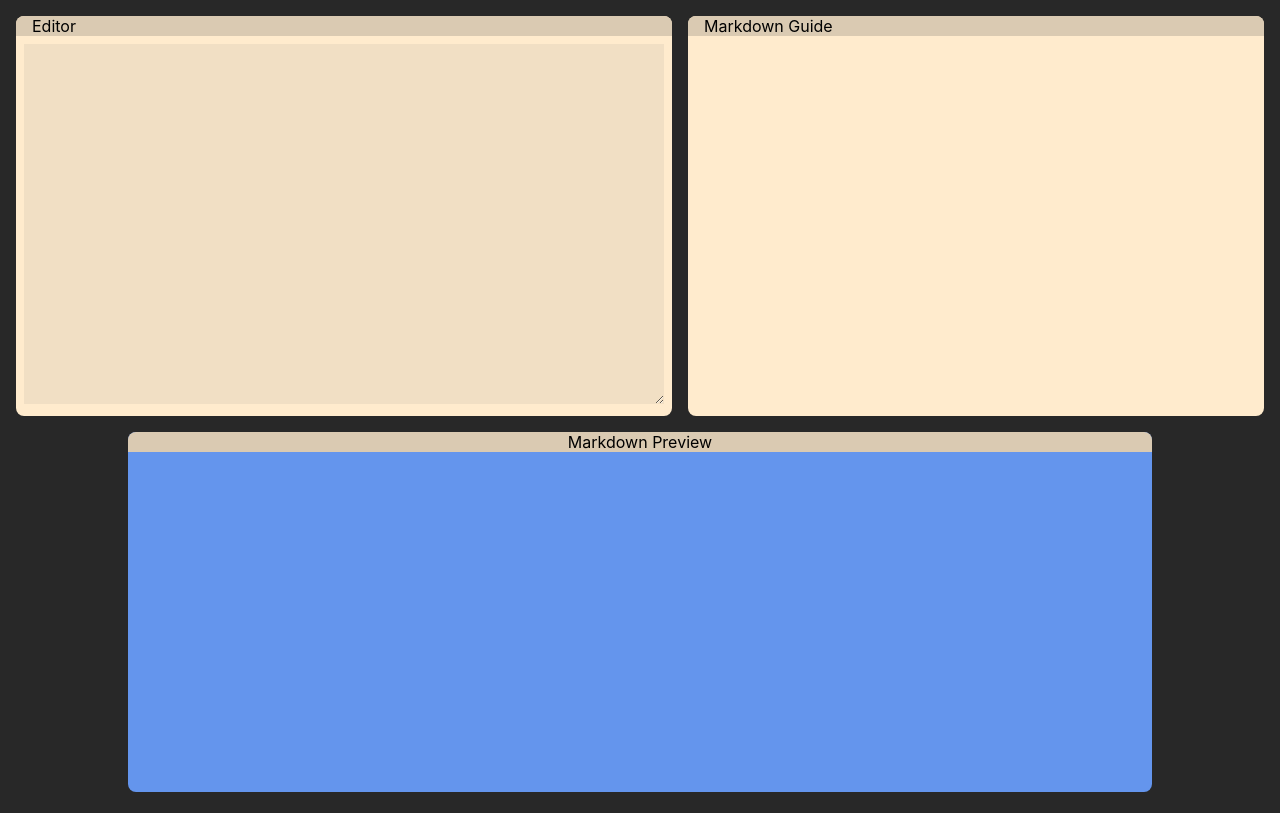
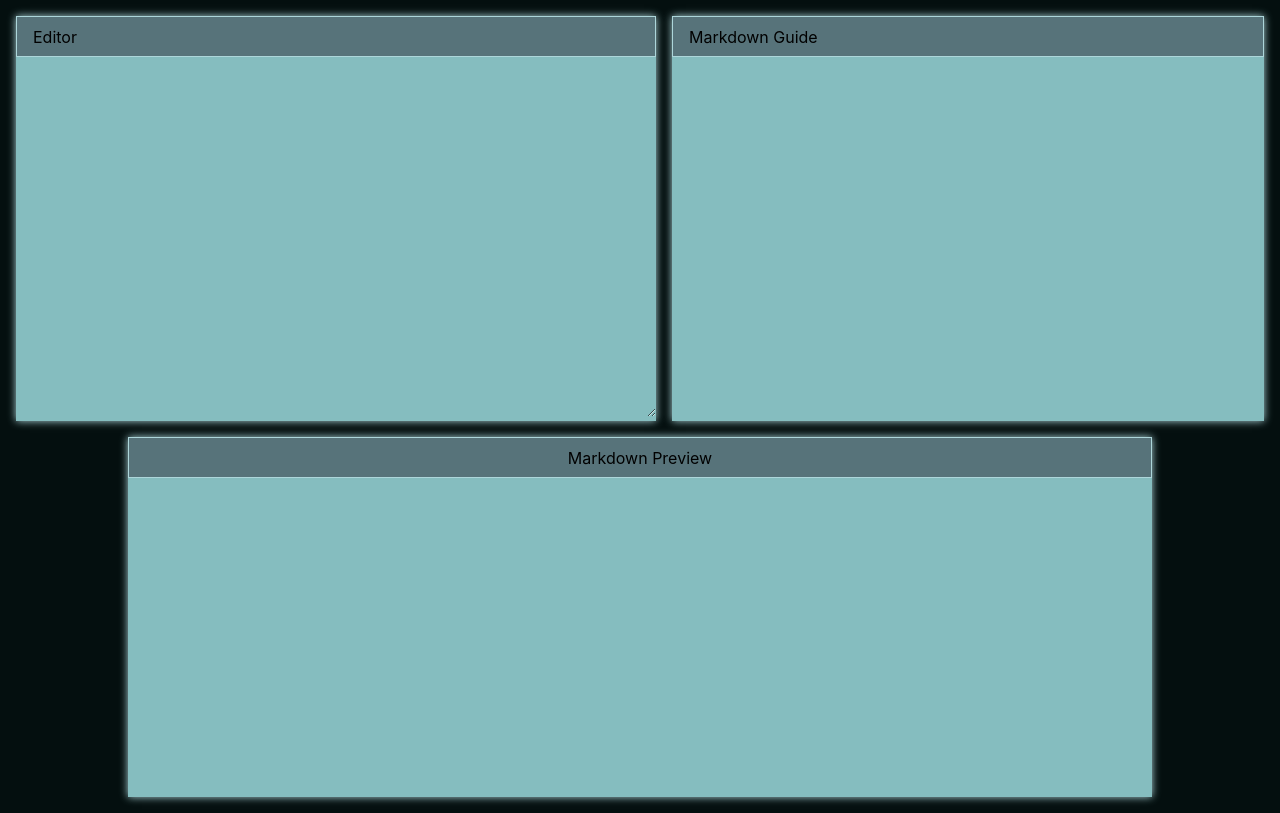
Before and after one commit to afeef97/fcc-markdown-previewer, a React (Create React App) app: page / in a window 1280 px wide. Built offline with nearby package versions, Linux system fonts and the light colour scheme.

Commit message:
Edited overall styling

```diff
--- a/src/index.css
+++ b/src/index.css
@@ -4,9 +4,9 @@
 
 body {
   margin: 0;
-  font-family: -apple-system, BlinkMacSystemFont, 'Segoe UI', 'Roboto', 'Oxygen',
-    'Ubuntu', 'Cantarell', 'Fira Sans', 'Droid Sans', 'Helvetica Neue',
-    sans-serif;
+  background-color: var(--primary-background);
+  font-family: -apple-system, BlinkMacSystemFont, 'Roboto', 'Segoe UI', 'Oxygen',
+    'Ubuntu', 'Cantarell', 'Fira Sans', 'Droid Sans', 'Helvetica Neue', sans-serif;
   -webkit-font-smoothing: antialiased;
   -moz-osx-font-smoothing: grayscale;
 }
--- a/src/index.js
+++ b/src/index.js
@@ -1,6 +1,7 @@
 import React from 'react';
 import ReactDOM from 'react-dom/client';
 import './index.css';
+import './styles/variables.css'
 import App from './components/App';
 import reportWebVitals from './tests/reportWebVitals';
 
--- a/src/styles/App.css
+++ b/src/styles/App.css
@@ -1,7 +1,3 @@
-body {
-  background-color: rgb(40, 40, 40);
-}
-
 .app {
   display: flex;
   justify-content: center;
--- a/src/styles/Editor.css
+++ b/src/styles/Editor.css
@@ -1,15 +1,15 @@
 .editor-area {
-    background-color: blanchedalmond;
+    background-color: var(--primary);
     margin-top: 1rem;
     margin-left: 1rem;
-    border-radius: 0.5rem;
+    box-shadow: 0 0 0.5rem var(--accent);
 }
 
 .editor-area textarea {
-    background-color: rgb(241, 223, 196);
+    background-color: calc(var(--primary));
     max-width: 70vw;
     min-width: 50vw;
     height: 45vh;
-    margin: 0.5rem;
     border: 0;
+    outline: none;
 }
--- a/src/styles/Guide.css
+++ b/src/styles/Guide.css
@@ -1,8 +1,7 @@
 .guide-area {
-    background-color: blanchedalmond;
+    background-color: var(--primary);
     margin-top: 1rem;
     margin-right: 1rem;
-    border-radius: 0.5rem;
-    flex-basis: 20%;
     flex-grow: 1;
+    box-shadow: 0 0 0.5rem var(--accent);
 }
--- a/src/styles/HeaderBar.css
+++ b/src/styles/HeaderBar.css
@@ -1,9 +1,12 @@
 .header-bar {
-    background-color: rgb(218, 202, 178);
-    border-radius: 0.5rem 0.5rem 0 0;
+    z-index: 10;
+    background-color: var(--secondary);
+    border: 1px solid var(--accent);
+
 }
 
 .header-bar p {
+    padding: 0.6rem 0;
     margin: 0;
     margin-left: 1rem;
 }
--- a/src/styles/Previewer.css
+++ b/src/styles/Previewer.css
@@ -1,9 +1,9 @@
 .preview-area {
-    background-color: cornflowerblue;
+    background-color: var(--primary);
     flex-basis: 80%;
     margin: 0 auto 1rem auto;
-    border-radius: 0.5rem;
     min-height: 45vh;
+    box-shadow: 0 0 0.5rem var(--accent);
 }
 
 .preview-area .header-bar {
@@ -35,5 +35,5 @@
 }
 
 .markdown code, .markdown pre {
-    background-color: white;
+    background-color: var(--accent);
 }
--- /dev/null
+++ b/src/styles/variables.css
@@ -0,0 +1,6 @@
+:root {
+    --primary-background: #040F0F;
+    --primary: #85BDBF;
+    --secondary: #57737A;
+    --accent: #add6da;
+}
```
